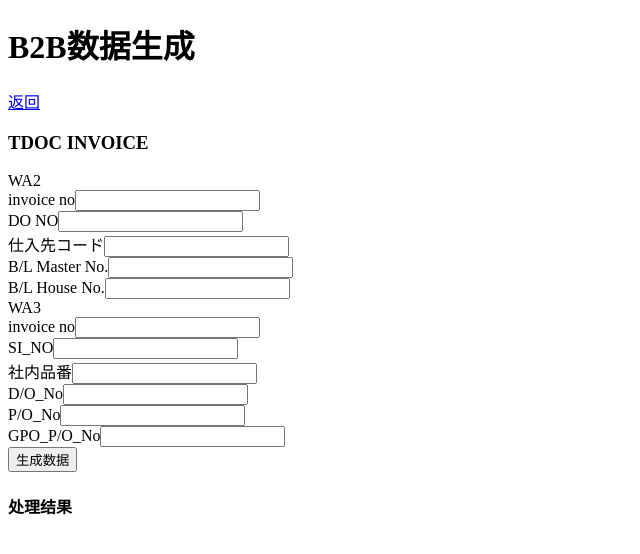
After one commit to tango-52/Data-Processing, a Flask app: page /index/sa in a window 1280 px wide. The commit adds this page. Shown: the top 554 px of the page, without its empty margins (0-640 px from the left). Run offline with Flask 3, Linux system fonts and the light colour scheme.

Commit message:
增加sharp数据编辑

```diff
--- a/route.py
+++ b/route.py
@@ -14,6 +14,10 @@ def data_edit():
     data_type = request.args.get('data_type')
     if data_type == 'tdoc':
         return redirect(url_for('tdoc_edit'))
+    if data_type == 'sa':
+        return redirect(url_for('sa_edit'))
+    else:
+        return render_template('index.html')
 
 
 @app.route('/index/tdoc', methods=['GET', 'POST'])
@@ -23,13 +27,27 @@ def tdoc_edit():
         return render_template('tdoc_edit.html')
     if request.method == 'POST':
         # 返回数据生成结果
-        replace_values = []
         filename_path = 'Config/tdoc_data_config.yaml'
         replace_value = request.form.getlist('tdoc[]')
-        replace_values.append(replace_value)
+        replace_values = [replace_value]
         result = process_data(filename_path, replace_values)
         return render_template('tdoc_edit.html', result=result)
 
 
+@app.route('/index/sa', methods=['GET', 'POST'])
+def sa_edit():
+    if request.method == 'GET':
+        # 返回数据输入页面
+        return render_template('sa_edit.html')
+    if request.method == 'POST':
+        # 返回数据生成结果
+        filename_path = 'Config/sharp_data_config.yaml'
+        wa2 = request.form.getlist('wa2[]')
+        wa3 = request.form.getlist('wa3[]')
+        replace_values = [wa2, wa3]
+        all_result = process_data(filename_path, replace_values)
+        return render_template('sa_edit.html', all_result=all_result)
+
+
 if __name__ == '__main__':
-    app.run(debug=True)
+    app.run(host='0.0.0.0', port=5000, debug=True)
--- a/run.py
+++ b/run.py
@@ -6,6 +6,7 @@ def process_data(filename_path, replace_values):
     # 选择需要处理的数据
     results, row_cols, file_path = process_data_for_file(filename_path, replace_values)
     # 打印每一组的最终结果
+    print(results)
     for result, (row, column) in zip(results, row_cols):
         rewrite_excel(file_path, result, row, column)
         all_results.append(result)
--- /dev/null
+++ b/templates/sa_edit.html
@@ -0,0 +1,60 @@
+<!DOCTYPE html>
+<html lang="en">
+<head>
+    <meta charset="UTF-8">
+    <title>sa 数据处理</title>
+</head>
+<body>
+    <h1>B2B数据生成</h1>
+    <!-- 创建一个返回按钮 -->
+    <a href="/index" class="return-button">返回</a>
+    <!--输入需要生成tdoc的数据-->
+    <form action="/index/sa" method="post">
+        <h3>TDOC INVOICE</h3>
+        <label>WA2</label>
+        <div>
+            <label>invoice no<input type="text" name="wa2[]" id="wa2invoice no"/></label>
+        </div>
+        <div>
+            <label>DO NO<input type="text" name="wa2[]" id="DO NO"/></label>
+        </div>
+        <div>
+            <label>仕入先コード<input type="text" name="wa2[]" id="仕入先コード"/></label>
+        </div>
+        <div>
+            <label>B/L Master No.<input type="text" name="wa2[]" id="B/L Master No."/></label>
+        </div>
+        <div>
+            <label>B/L House No.<input type="text" name="wa2[]" id="B/L House No."/></label>
+        </div>
+        <label>WA3</label>
+        <div>
+            <label>invoice no<input type="text" name="wa3[]" id="wa3invoice no"/></label>
+        </div>
+        <div>
+            <label>SI_NO<input type="text" name="wa3[]" id="SI_NO"/></label>
+        </div>
+        <div>
+            <label>社内品番<input type="text" name="wa3[]" id="社内品番"/></label>
+        </div>
+        <div>
+            <label>D/O_No<input type="text" name="wa3[]" id="D/O_No"/></label>
+        </div>
+        <div>
+            <label>P/O_No<input type="text" name="wa3[]" id="P/O_No"/></label>
+        </div>
+        <div>
+            <label>GPO_P/O_No<input type="text" name="wa3[]" id="GPO_P/O_No"/></label>
+        </div>
+        <div>
+            <button type="submit">生成数据</button>
+        </div>
+    </form>
+    <h4>处理结果</h4>
+    {% for result in all_result %}
+    <div>
+        <pre>{{result}}</pre>
+    </div>
+    {% endfor %}
+</body>
+</html>
--- a/templates/tdoc_edit.html
+++ b/templates/tdoc_edit.html
@@ -2,7 +2,7 @@
 <html lang="en">
 <head>
     <meta charset="UTF-8">
-    <title>B2B 数据处理</title>
+    <title>tdoc 数据处理</title>
 </head>
 <body>
     <h1>B2B数据生成</h1>
@@ -23,8 +23,6 @@
         <div>
             <label>invoiceNo<input type="text" name="tdoc[]" id="invoiceNo"/></label>
         </div>
-        <!--  获取数据类型，传入后端进行处理 -->
-<!--        <input type="hidden" name="data_type" value="{{ data_type }}">-->
         <button type="submit">生成数据</button>
     </form>
     <h4>处理结果</h4>
```
Also changed, not shown: 2 other files.
